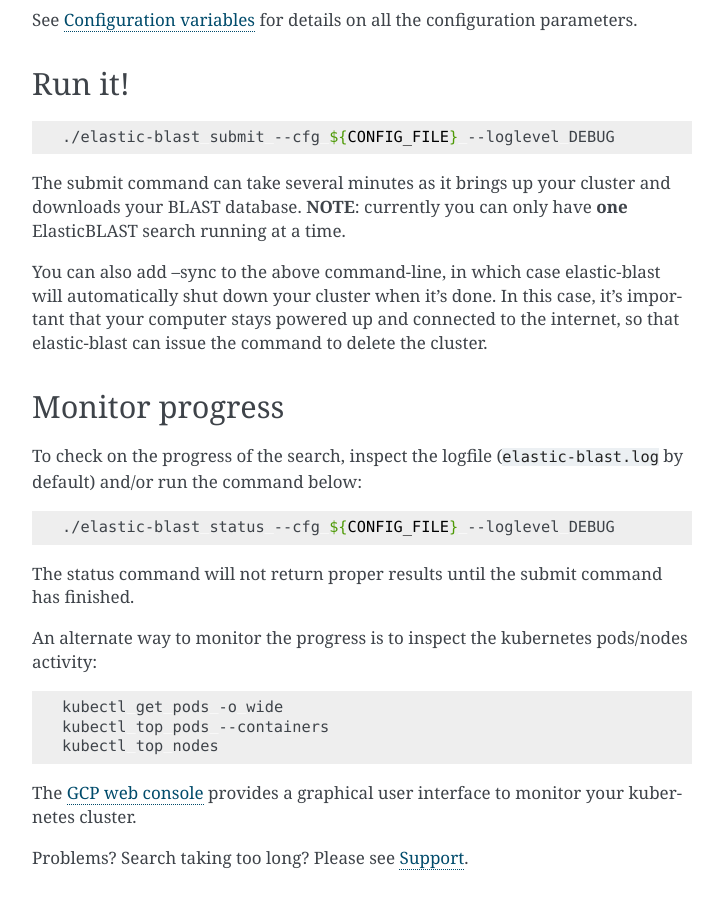
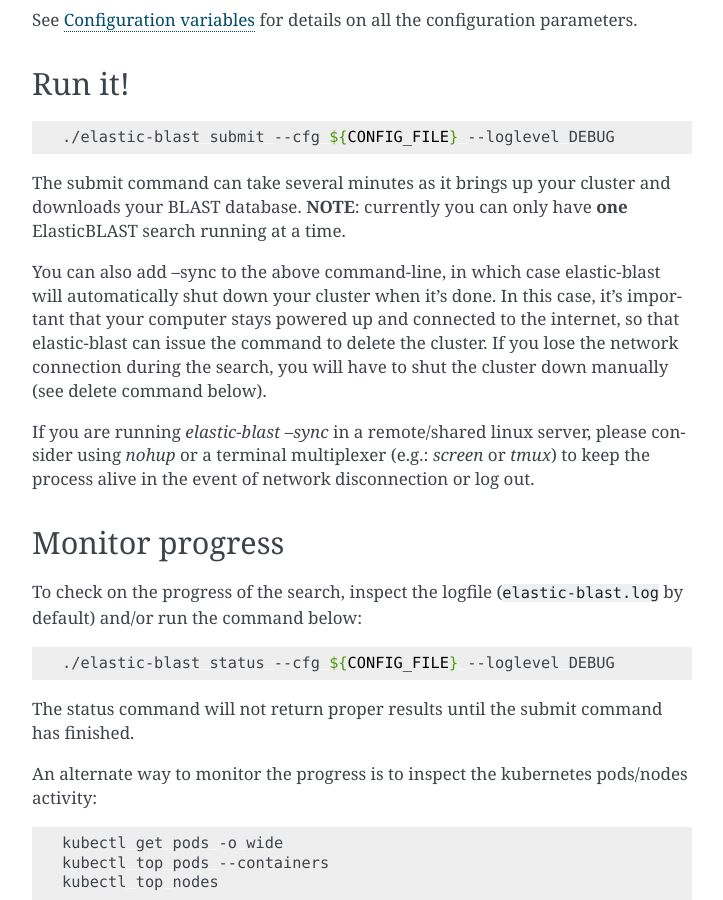
Before and after one commit to ncbi/elastic-blast-docs, a Sphinx documentation site: the page built from docs/source/quickstart.rst, in a window 1280 px wide and 900 px high, scrolled down 1799 px. Shown: the whole window, without its empty margins (388-1111 px from the left). Built offline with Sphinx 7.4.7, drawn with Linux system fonts in a browser that asks for light colours.

Commit message:
More comments on --sync, JIRA:EB-444

```diff
--- a/docs/source/quickstart.rst
+++ b/docs/source/quickstart.rst
@@ -96,7 +96,9 @@
 
 You can also add --sync to the above command-line, in which case elastic-blast will automatically shut
 down your cluster when it's done.  In this case, it's important that your computer stays powered up and connected
-to the internet, so that elastic-blast can issue the command to delete the cluster.
+to the internet, so that elastic-blast can issue the command to delete the cluster. If you lose the network connection during the search, you will have to shut the cluster down manually (see delete command below).
+
+If you are running `elastic-blast --sync` in a remote/shared linux server, please consider using `nohup` or a terminal multiplexer (e.g.: `screen` or `tmux`) to keep the process alive in the event of network disconnection or log out.
 
 
 Monitor progress
```
